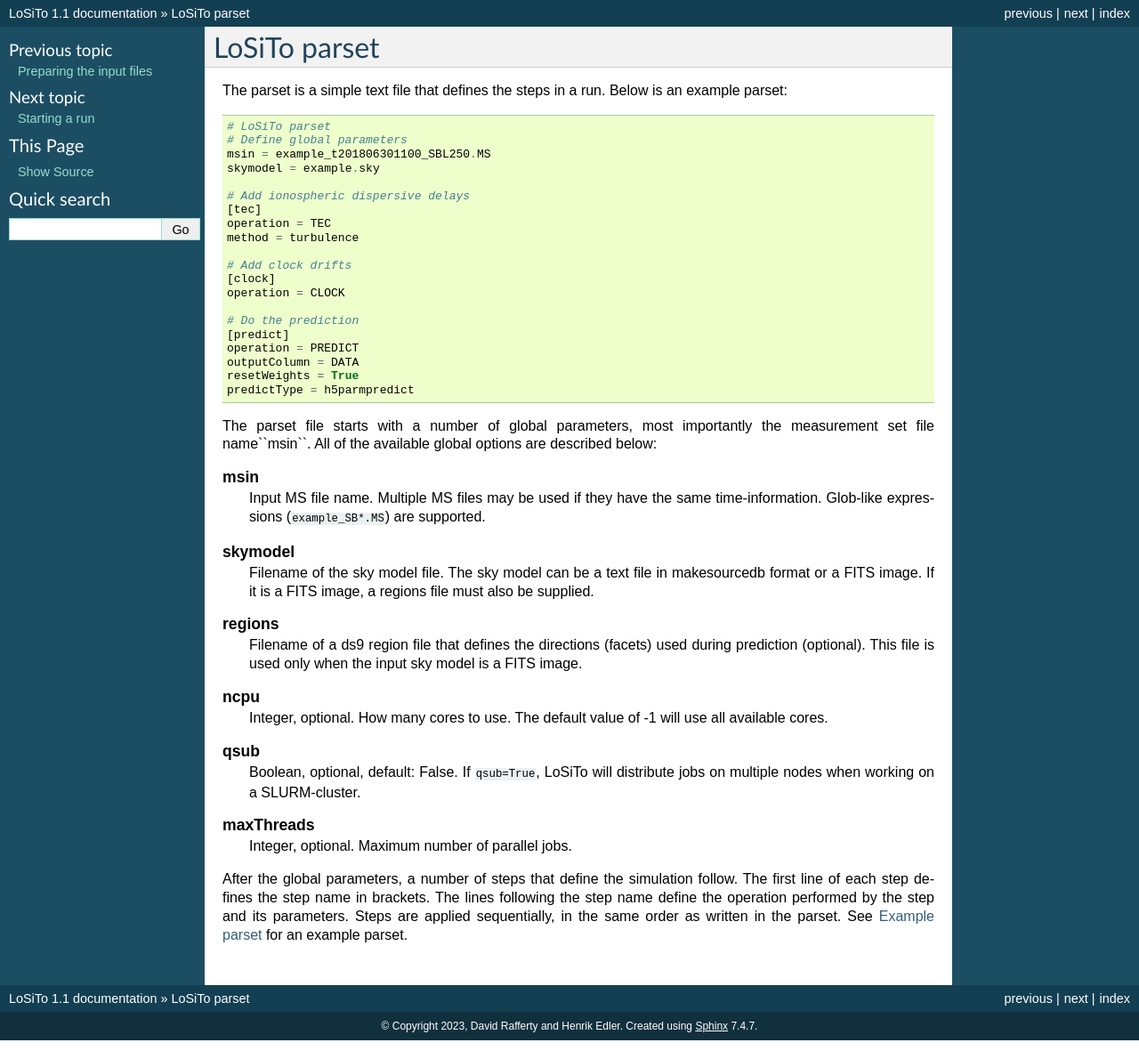
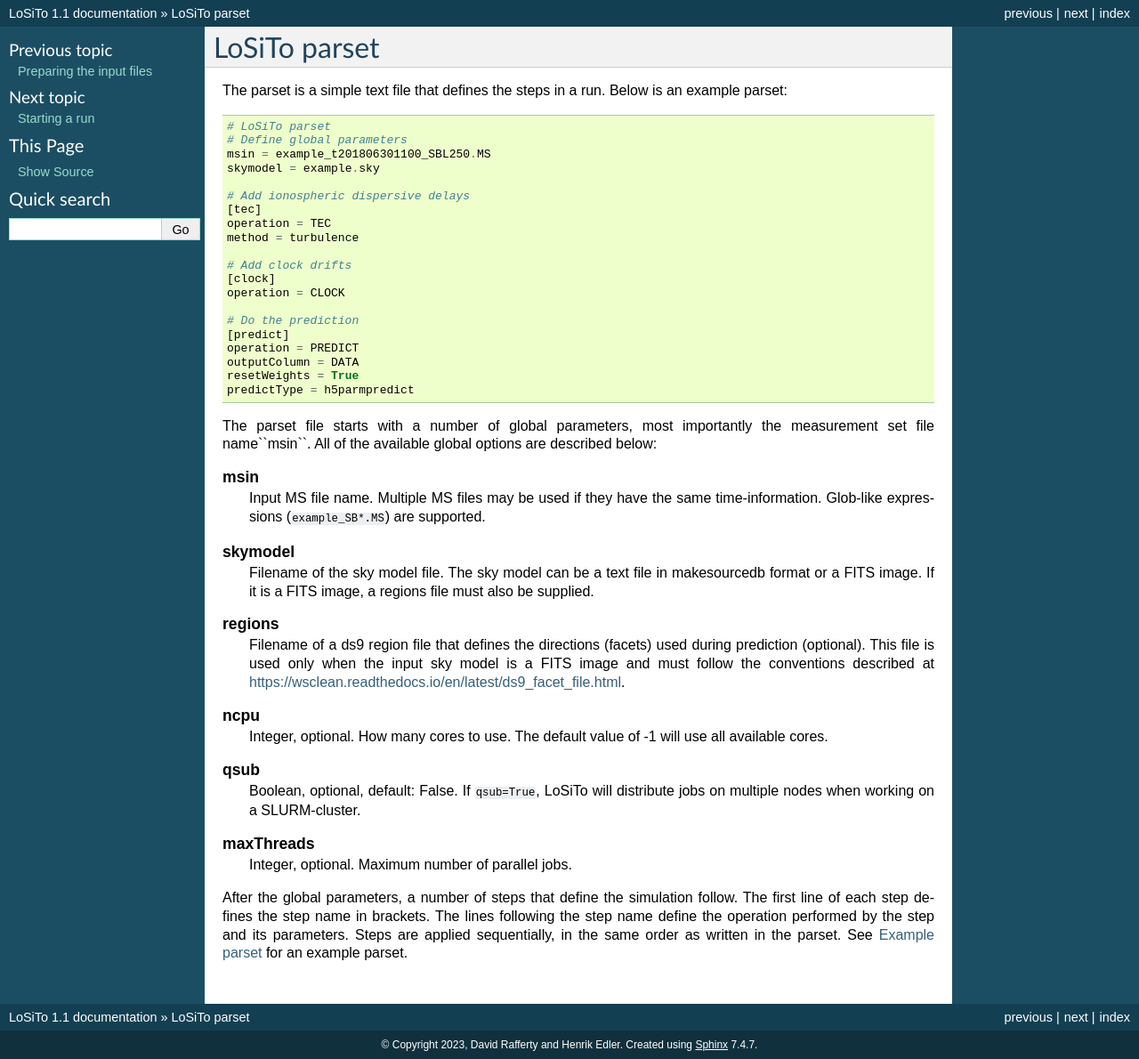
Before and after one commit to darafferty/losito, a Sphinx documentation site: the page built from docs/source/parset.rst, in a window 1280 px wide. Shown: the whole page at 89% size. Built offline with Sphinx 7.4.7, drawn with Linux system fonts in a browser that asks for light colours; before the commit the page ends 1169 px from its top, so only the background shows below that.

Commit message:
Update docs

```diff
--- a/docs/source/parset.rst
+++ b/docs/source/parset.rst
@@ -40,7 +40,7 @@ The parset file starts with a number of global parameters, most importantly the
         Filename of the sky model file. The sky model can be a text file in makesourcedb format or a FITS image. If it is a FITS image, a regions file must also be supplied.
 
     regions
-        Filename of a ds9 region file that defines the directions (facets) used during prediction (optional). This file is used only when the input sky model is a FITS image.
+        Filename of a ds9 region file that defines the directions (facets) used during prediction (optional). This file is used only when the input sky model is a FITS image and must follow the conventions described at https://wsclean.readthedocs.io/en/latest/ds9_facet_file.html.
 
     ncpu
         Integer, optional. How many cores to use. The default value of -1 will use all available cores.
```
